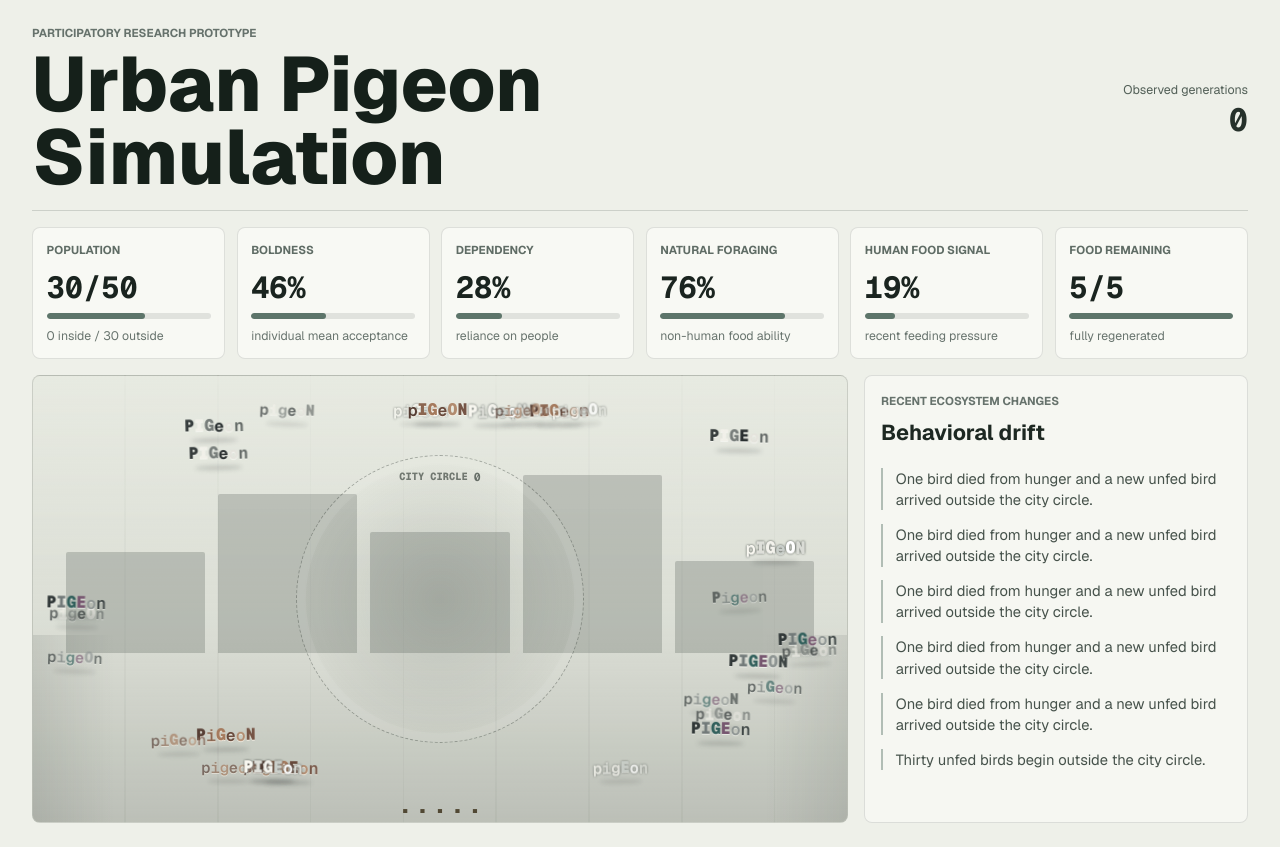
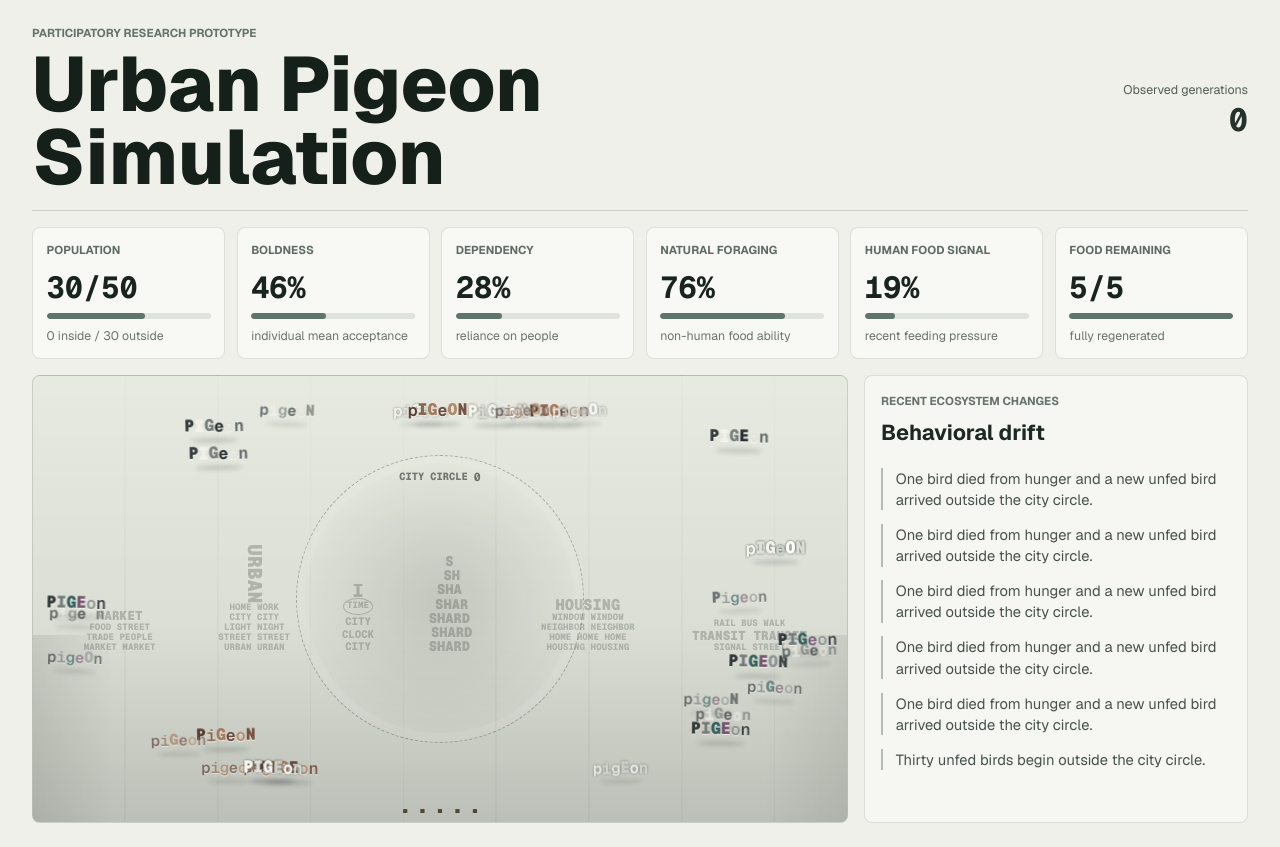
Before and after one commit to Ketian-LI/urban-wildlife-simulation, a Next.js app: page / in a window 1280 px wide. Built offline with nearby package versions, Linux system fonts and the light colour scheme.

Commit message:
Build typographic city skyline

```diff
--- a/app/globals.css
+++ b/app/globals.css
@@ -198,39 +198,117 @@ h2 {
   align-items: flex-end;
   bottom: 38%;
   display: flex;
-  gap: 0.8rem;
-  left: 4%;
-  opacity: 0.34;
+  gap: clamp(0.22rem, 0.8vw, 0.65rem);
+  justify-content: center;
+  left: 3%;
+  opacity: 0.42;
+  overflow: hidden;
   position: absolute;
-  right: 4%;
-  top: 8%;
+  right: 3%;
+  top: 6%;
 }
 
-.cityline span {
-  background: var(--field-city);
-  border-radius: 2px 2px 0 0;
-  display: block;
-  flex: 1;
+.city-building {
+  align-items: center;
+  color: var(--field-city);
+  display: flex;
+  flex-direction: column;
+  font-family: var(--font-geist-mono), monospace;
+  justify-content: flex-end;
+  min-width: 0;
+  overflow: hidden;
+  text-shadow: 0 1px 0 rgba(255, 255, 252, 0.22);
 }
 
-.cityline span:nth-child(1) {
-  height: 42%;
+.city-building span {
+  display: block;
+  flex: 0 0 auto;
+  font-size: clamp(0.34rem, 0.72vw, 0.62rem);
+  font-weight: 720;
+  letter-spacing: 0;
+  line-height: 1.08;
+  max-width: 100%;
+  overflow: hidden;
+  text-overflow: clip;
+  white-space: nowrap;
 }
 
-.cityline span:nth-child(2) {
-  height: 66%;
+.city-building-market {
+  flex: 1.15;
+  height: 34%;
 }
 
-.cityline span:nth-child(3) {
-  height: 50%;
+.city-building-market span:first-child {
+  font-size: clamp(0.48rem, 1vw, 0.82rem);
+  font-weight: 860;
 }
 
-.cityline span:nth-child(4) {
-  height: 74%;
+.city-building-urban {
+  flex: 1.15;
+  height: 67%;
 }
 
-.cityline span:nth-child(5) {
-  height: 38%;
+.city-building-urban span:first-child {
+  font-size: clamp(0.7rem, 1.55vw, 1.25rem);
+  font-weight: 900;
+  line-height: 0.94;
+  writing-mode: vertical-rl;
+}
+
+.city-building-clock {
+  flex: 0.58;
+  height: 76%;
+}
+
+.city-building-clock span:first-child {
+  font-size: clamp(0.78rem, 1.5vw, 1.3rem);
+  line-height: 0.7;
+}
+
+.city-building-clock span:nth-child(2) {
+  border: 1px solid currentColor;
+  border-radius: 50%;
+  padding: 0.16rem;
+}
+
+.city-building-clock span:nth-child(n + 3) {
+  font-size: clamp(0.4rem, 0.84vw, 0.68rem);
+  line-height: 1.18;
+}
+
+.city-building-shard {
+  flex: 0.92;
+  height: 94%;
+}
+
+.city-building-shard span {
+  font-size: clamp(0.52rem, 1.08vw, 0.9rem);
+  font-weight: 860;
+  line-height: 1.02;
+}
+
+.city-building-shard span:nth-child(2n) {
+  transform: translateX(0.14rem);
+}
+
+.city-building-housing {
+  flex: 1.45;
+  height: 61%;
+}
+
+.city-building-housing span:first-child {
+  font-size: clamp(0.58rem, 1.2vw, 1rem);
+  font-weight: 880;
+}
+
+.city-building-transit {
+  flex: 1.35;
+  height: 41%;
+}
+
+.city-building-transit span:nth-child(2) {
+  font-size: clamp(0.48rem, 1vw, 0.82rem);
+  font-weight: 860;
 }
 
 .city-circle {
--- a/app/simulation.tsx
+++ b/app/simulation.tsx
@@ -670,11 +670,48 @@ function PigeonField({
       tabIndex={0}
     >
       <div className="cityline" aria-hidden="true">
-        <span />
-        <span />
-        <span />
-        <span />
-        <span />
+        <div className="city-building city-building-market">
+          <span>MARKET</span>
+          <span>FOOD STREET</span>
+          <span>TRADE PEOPLE</span>
+          <span>MARKET MARKET</span>
+        </div>
+        <div className="city-building city-building-urban">
+          <span>URBAN</span>
+          <span>HOME WORK</span>
+          <span>CITY CITY</span>
+          <span>LIGHT NIGHT</span>
+          <span>STREET STREET</span>
+          <span>URBAN URBAN</span>
+        </div>
+        <div className="city-building city-building-clock">
+          <span>I</span>
+          <span>TIME</span>
+          <span>CITY</span>
+          <span>CLOCK</span>
+          <span>CITY</span>
+        </div>
+        <div className="city-building city-building-shard">
+          <span>S</span>
+          <span>SH</span>
+          <span>SHA</span>
+          <span>SHAR</span>
+          <span>SHARD</span>
+          <span>SHARD</span>
+          <span>SHARD</span>
+        </div>
+        <div className="city-building city-building-housing">
+          <span>HOUSING</span>
+          <span>WINDOW WINDOW</span>
+          <span>NEIGHBOR NEIGHBOR</span>
+          <span>HOME HOME HOME</span>
+          <span>HOUSING HOUSING</span>
+        </div>
+        <div className="city-building city-building-transit">
+          <span>RAIL BUS WALK</span>
+          <span>TRANSIT TRANSIT</span>
+          <span>SIGNAL STREET</span>
+        </div>
       </div>
       <div
         aria-label={`${cityPigeonCount} pigeons inside the city circle`}
```
Also changed, not shown: 1 other file (tests, documents, lock files or other folders).
